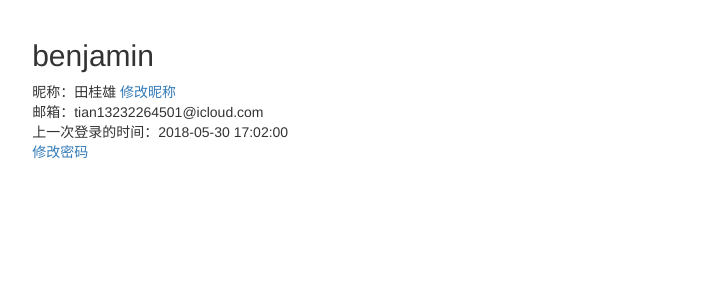
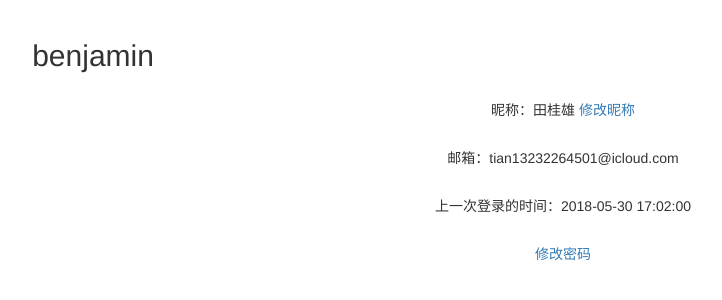
Before and after one commit to vonbenjamin/sysu, a Django app: page /user/user_info/ in a window 1280 px wide. Shown: the part 51-351 px from the top of the page, without its empty margins (77-799 px from the left). Run offline with Django 3.2, Linux system fonts and the light colour scheme; a user stored in the database is signed in; data comes from the database, SQL or seed files in the repository; some libraries are stand-ins or nearby versions.

Commit message:
修改userInfo布局

```diff
--- /dev/null
+++ b/源码及部署说明文件/sysu/user/static/userInfo/userInfo.css
@@ -0,0 +1,4 @@
+div.userInfo li{
+    text-align: center;
+    margin-top: 2em;
+}
--- a/源码及部署说明文件/sysu/user/templates/user/user_info.html
+++ b/源码及部署说明文件/sysu/user/templates/user/user_info.html
@@ -2,7 +2,15 @@
 
 {% block title %}个人资料{% endblock %}
 {% block nav_home_active %}active{% endblock %}
+
+{% load staticfiles %}
+
+{% block header_extends %}
+    <link rel="stylesheet" href="{% static 'userInfo/userInfo.css' %}">
+{% endblock %}
+
 {% block content %}
+    <div class="userInfo">
         <div class="containter">
             <div class="row">
                 <div class="col-xs-10 col-xs-offset-1">
@@ -23,4 +31,5 @@
                 </div>
             </div>
         </div>
+    </div>
 {% endblock %}
```
Also changed, not shown: 5 other files. Lines whose indentation alone changed are shown as unchanged.
